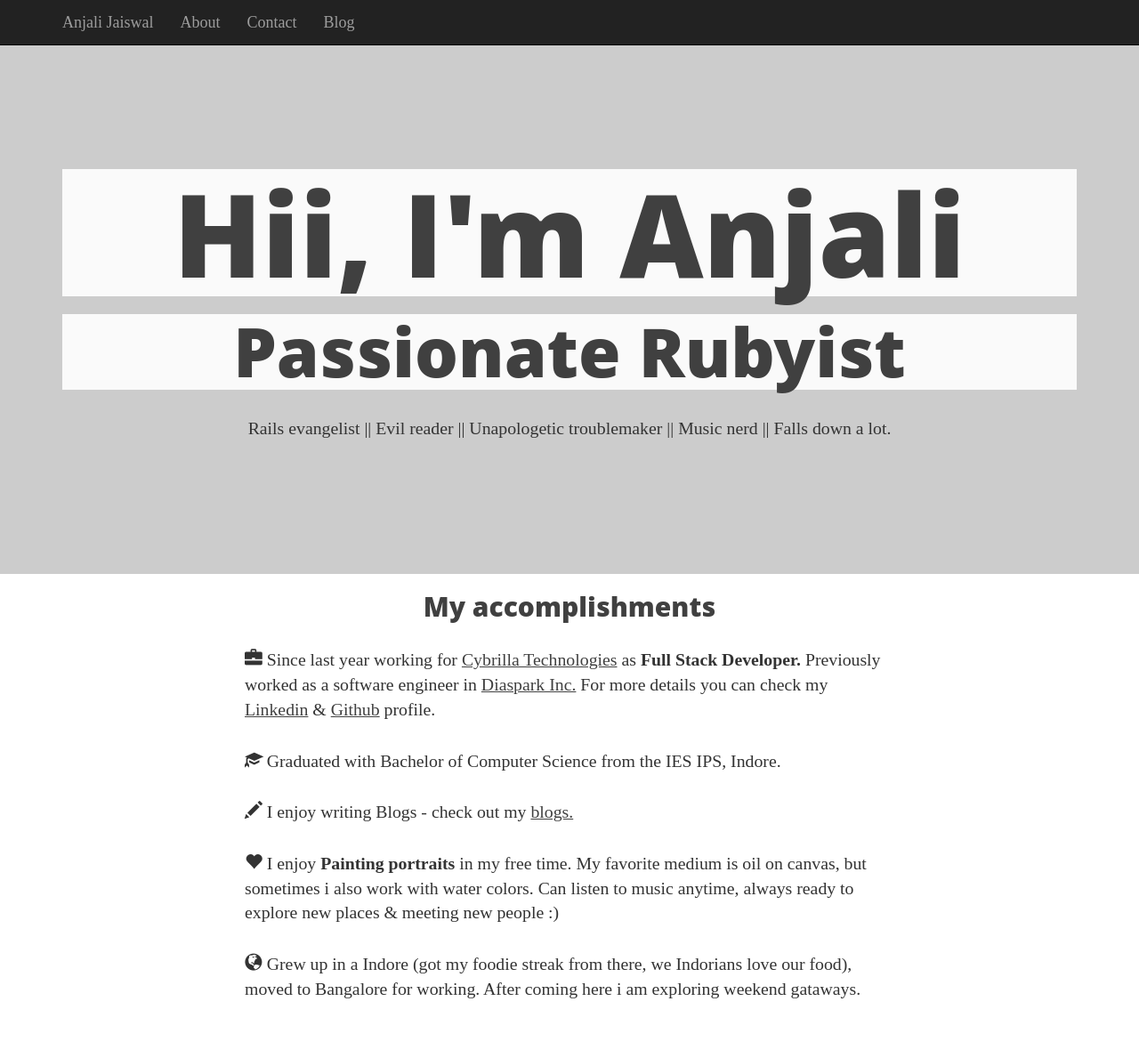
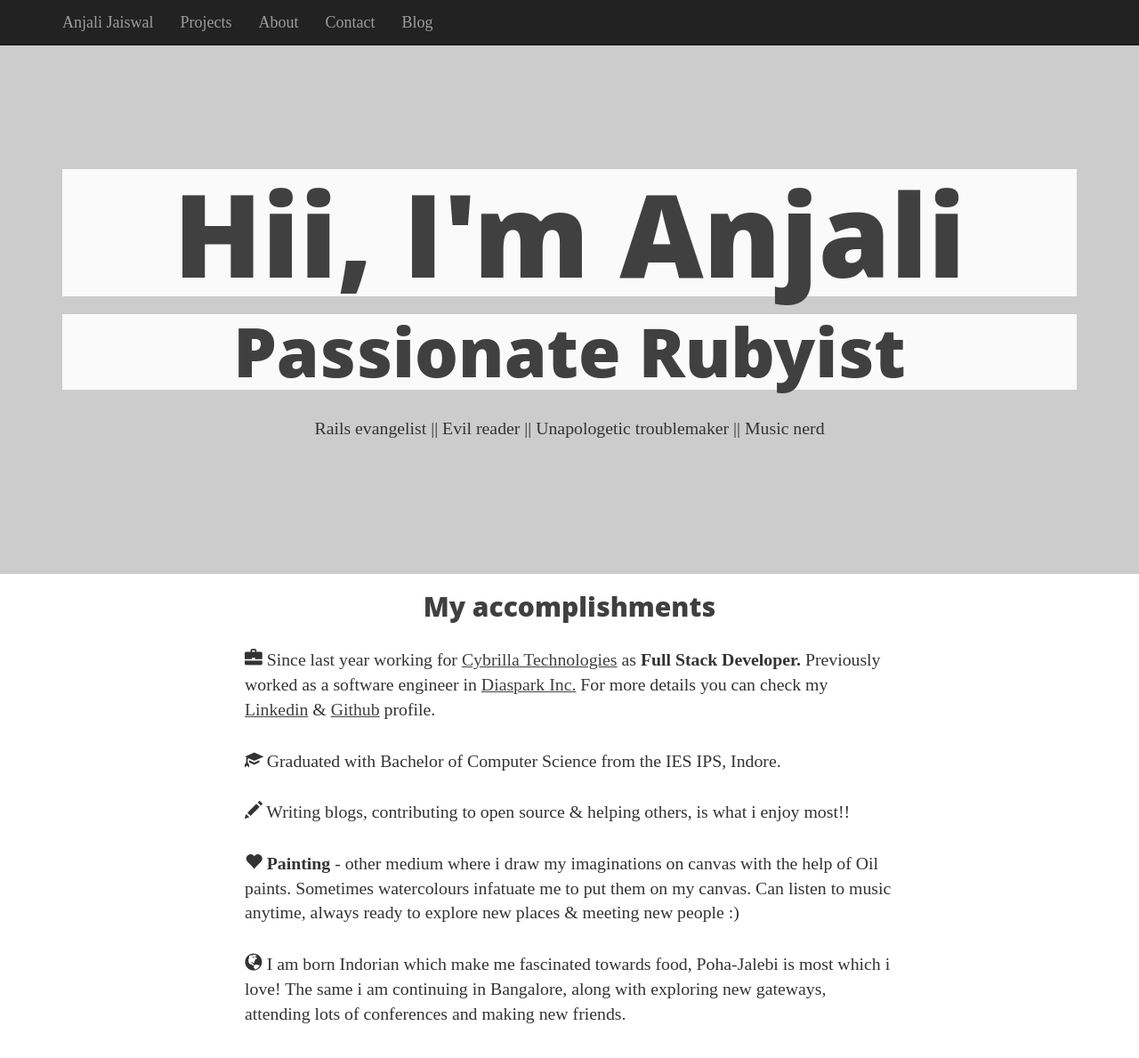
Before and after one commit to anjalijaiswal/website_edition_1, a Jekyll site: the page built from index.html, in a window 1280 px wide and 1400 px high. Shown: the top 1189 px of the window at 89% size. Built offline with Jekyll 4.4.1, drawn with Linux system fonts in a browser that asks for light colours.

Commit message:
Adding projects

```diff
--- a/_includes/header.html
+++ b/_includes/header.html
@@ -8,6 +8,9 @@
         <!-- Collect the nav links, forms, and other content for toggling -->
         <div class="collapse navbar-collapse" id="bs-example-navbar-collapse-1">
             <ul class="nav navbar-nav">
+                <li>
+                    <a href="/project">Projects</a>
+                </li>
                 <li>
                     <a href="/about">About</a>
                 </li>
--- a/about/index.html
+++ b/about/index.html
@@ -11,6 +11,6 @@ title: About
   <p class="text-align-center">During monsoon, I enjoy traveling to some great green mountain locations or finding a remote lake somewhere new for kayaking. Although the majority of the year, you will find me behind a computer screen. I am a passionate programmer.&nbsp;
   </p>
 
-  <p class="text-align-center">Throughout the years I've worked for places that feel the need to constantly burnout their&nbsp;employees with horrible requests and ridiculous timelines. Having been put through some bad experiences in my past, I've also had some great ones that&nbsp;allowed me to work with some amazing people who have played key roles in my career. I have worked very hard to get where I am today, but I'm just as passionate about where my career is leading me. The challenges that I deal with on a day-to-day basis I find meaningful and rewarding. Bottom line: I love what I do and I will do whatever it takes to further my career.&nbsp;
+  <p class="text-align-center">Having been put through some bad experiences in my past, I've also had some great ones that&nbsp;allowed me to work with some amazing people who have played key roles in my career. I have worked very hard to get where I am today, but I'm just as passionate about where my career is leading me. The challenges that I deal with on a day-to-day basis I find meaningful and rewarding. Bottom line: I love what I do and I will do whatever it takes to further my career.&nbsp;
   </p>
 </div>
--- a/contact/index.html
+++ b/contact/index.html
@@ -2,14 +2,14 @@
 layout: default
 title: Contact
 ---
-<div class="container contact">
+<div class="container">
   <div class="row">
     <div class="col col-lg-12 span-12">
       <div class="col col-lg-9 span-9">
-        <h2 style="margin-left:0px; margin-right:0px">Contact Information</h2>
+        <h1 class="text-align-center">Contact Information</h1>
         <p><strong>Anjali&nbsp;Jaiswal</strong><br>
           27th Main, HSR Layout<br>Bangalore - 560 102<br>
-          8982565733<br>
+          08982565733<br>
           <a href="mailto:jaiswal.anjali06@gmail.com">jaiswal.anjali06@gmail.com</a>
         </p>
       </div>
--- a/css/main.css
+++ b/css/main.css
@@ -70,7 +70,7 @@ hr.small {
     color: rgba(26,26,26,.6);
 }
 
-.contact h2{
+.contact h5{
     font-family: "proxima-nova";
     font-size: 22px;
     line-height: 1.2em;
--- a/index.html
+++ b/index.html
@@ -8,7 +8,7 @@ title: Anjali Jaiswal
         <div class="container">
             <h1>Hii, I'm Anjali</h1>
             <h2>Passionate Rubyist</h2>
-            <p>Rails evangelist || Evil reader || Unapologetic troublemaker || Music nerd || Falls down a lot.</p>
+            <p>Rails evangelist || Evil reader || Unapologetic troublemaker || Music nerd</p>
         </div>
     </div>
 </header>
@@ -29,15 +29,15 @@ title: Anjali Jaiswal
         </p>
         <p>
             <span class="glyphicon glyphicon-pencil"></span>
-             I enjoy writing Blogs - check out my <a href="/blog">blogs.</a>
+             Writing blogs, contributing to open source & helping others, is what i enjoy most!!
         </p>
         <p>
             <span class="glyphicon glyphicon-heart"></span>
-             I enjoy <strong>Painting portraits</strong> in my free time. My favorite medium is oil on canvas, but sometimes i also work with water colors. Can listen to music anytime, always ready to explore new places & meeting new people :)
+             <strong> Painting </strong> - other medium where i draw my imaginations on canvas with the help of Oil paints. Sometimes watercolours infatuate me to put them on my canvas. Can listen to music anytime, always ready to explore new places & meeting new people :)
         </p>
         <p>
             <span class="glyphicon glyphicon-globe"></span>
-            Grew up in a Indore (got my foodie streak from there, we Indorians love our food), moved to Bangalore for working. After coming here i am exploring weekend gataways.
+            I am born Indorian which make me fascinated towards food, Poha-Jalebi is most which i love! The same i am continuing in Bangalore, along with exploring new gateways, attending lots of conferences and making new friends.
         </p>
     </div>
 </div>
```
Also changed, not shown: project/index.html (added, +71 -0 lines).
